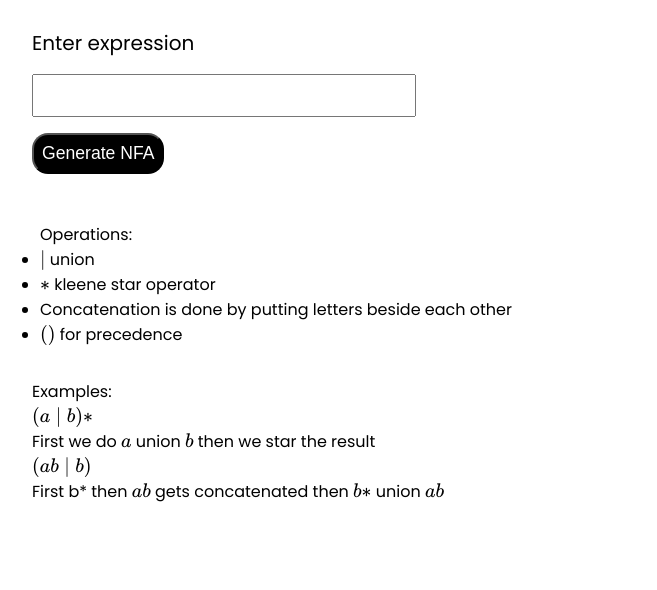
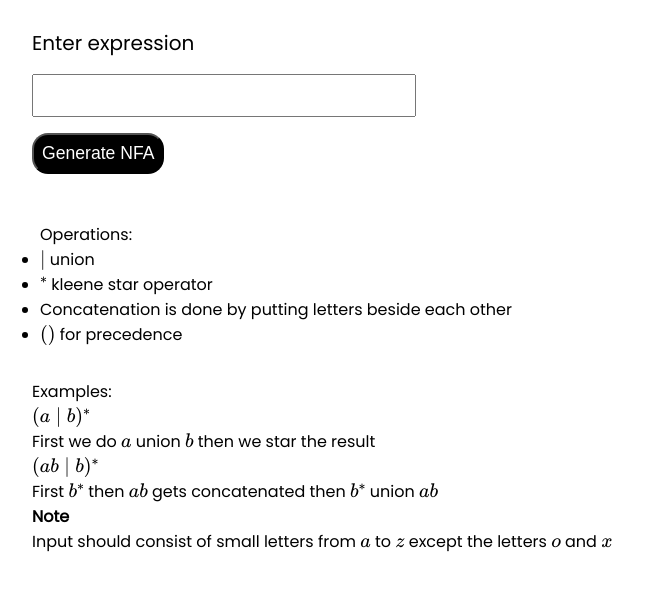
Before and after one commit to nidalJaafar/NFA, a plain HTML site: page index.html in a window 1280 px wide. Shown: the part 84-674 px from the top of the page, without its empty margins (0-657 px from the left). Drawn offline with nearby package versions, Linux system fonts and the light colour scheme; a script that the page names is missing.

Commit message:
added note

```diff
--- a/index.html
+++ b/index.html
@@ -28,11 +28,11 @@
 <ul>
     Operations:
     <li>\(\mid\) union</li>
-    <li>\(*\) kleene star operator</li>
+    <li>\(^*\) kleene star operator</li>
     <li>Concatenation is done by putting letters beside each other</li>
     <li>\(()\) for precedence</li>
 </ul>
-<p>Examples:<br>\((a\mid b)*\)<br>First we do \(a\) union \(b\) then we star the result<br>\((ab\mid b)\)<br>First b*
-    then \(ab\) gets concatenated then \(b*\) union \(ab\)</p>
+<p>Examples:<br>\((a\mid b)^*\)<br>First we do \(a\) union \(b\) then we star the result<br>\((ab\mid b)^*\)<br>First \(b^*\)
+    then \(ab\) gets concatenated then \(b^*\) union \(ab\)<br><strong>Note</strong><br>Input should consist of small letters from \(a\) to \(z\) except the letters \(o\) and \(x\)</p>
 </body>
 </html>
```
